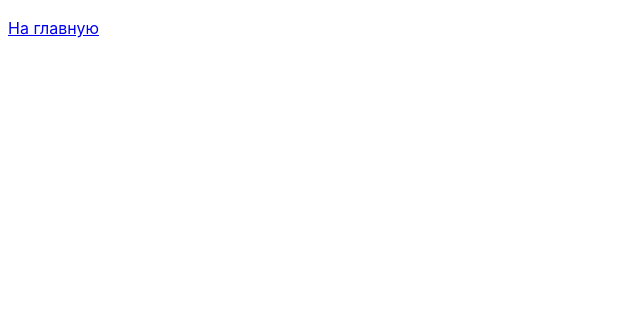
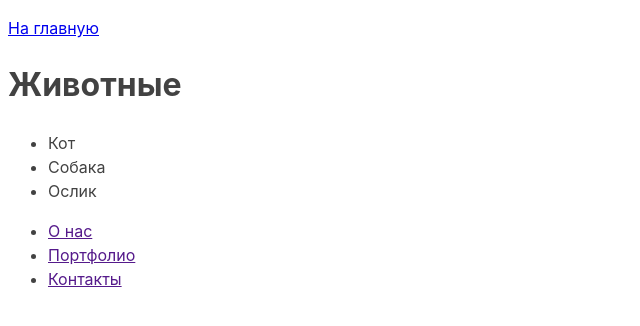
Before and after one commit to Tatiana-goit/goit-js-hw-07, a plain HTML site: page task-example.html in a window 1280 px wide. Shown: the whole page, without its empty margins (0-640 px from the left). Drawn offline with Linux system fonts and the light colour scheme.

Commit message:
Тренировка

```diff
--- a/js/task-example.js
+++ b/js/task-example.js
@@ -0,0 +1,21 @@
+const listEl = document.querySelector('.animal__item');
+// console.log(listEl);
+
+const itemEl = document.querySelectorAll('.animal__item');
+// console.log(itemEl);
+
+// const imgEl = document.querySelector('.people__img');
+// console.log(imgEl);
+// console.log(imgEl.src);
+// imgEl.alt = 'Могу выполнять разные действия';
+
+const titleEl = document.querySelector('h1');
+// console.log(titleEl);
+// console.log(titleEl.textContent);
+
+const navEl = document.querySelector('.site-nav');
+console.log(navEl);
+console.log(navEl.children);
+
+const navItemEl = document.querySelector('.site-nav__item')
+console.log(navItemEl.children);
--- a/task-example.html
+++ b/task-example.html
@@ -19,6 +19,34 @@
 
 <body>
     <p><a href="index.html">На главную</a></p>
+    <h1 class="title"> Животные </h1>
+    <ul class="animal__list">
+        <li class="animal__item">
+            Кот
+        </li>
+        <li class="animal__item">
+            Собака
+        </li>
+        <li class="animal__item">
+            Ослик
+        </li>
+    </ul>
+
+    <!-- <img class='people__img' src="images/bg-desktop.jpg" alt="Фото группы студентов"> -->
+
+    <ul class="site-nav">
+        <li class="site-nav__item">
+            <a href="" class="site-nav__link">О нас</a>
+        </li>
+        <li class="site-nav__item">
+            <a href="" class="site-nav__link">Портфолио</a>
+        </li>
+        <li class="site-nav__item">
+            <a href="" class="site-nav__link">Контакты</a>
+        </li>
+    </ul>
+
+
     <script src="js/task-example.js" type="module"></script>
 </body>
 
```
Also changed, not shown: images/bg-desktop.jpg (added), images/team-desktop-01.jpg (added).
